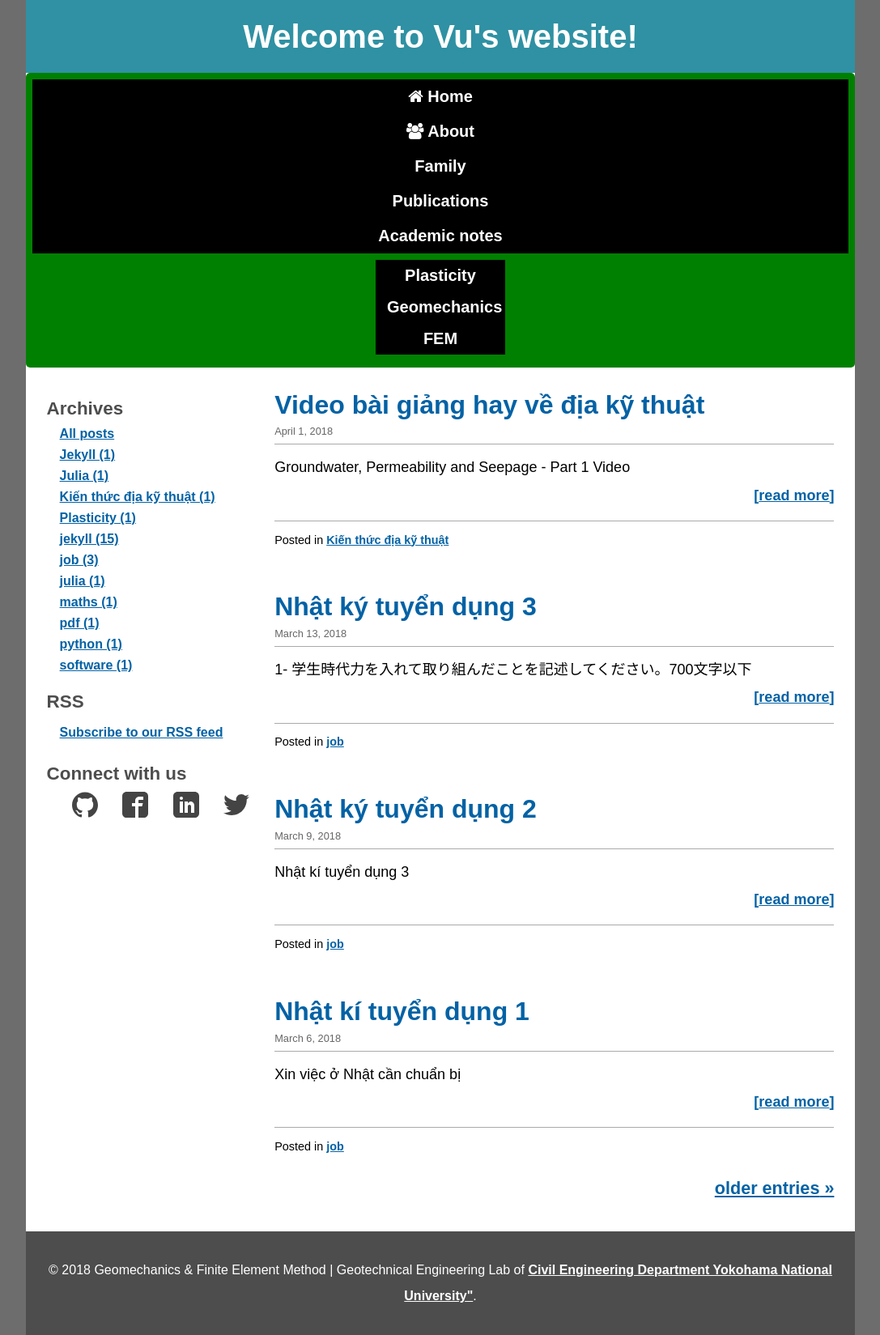
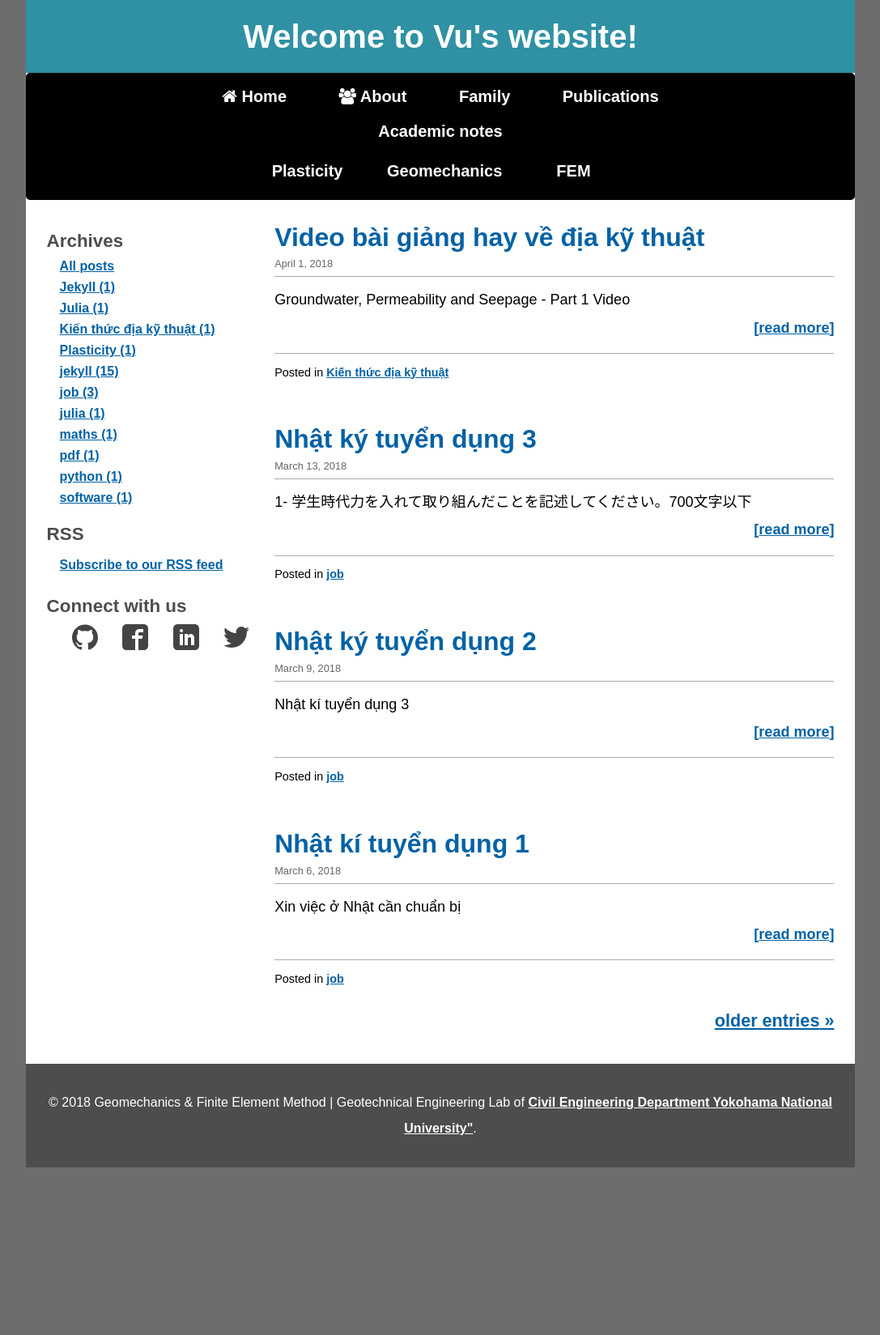
Before and after one commit to quangvunp/geomechanics, a Jekyll site: the page built from index.html, in a window 1280 px wide. Shown: the whole page at 81% size, without its empty margins (96-1183 px from the left). Built offline with Jekyll 4.4.1, drawn with Linux system fonts in a browser that asks for light colours; the list of posts is cut into pages by our own code; after the commit the page ends 1442 px from its top, so only the background shows below that.

Commit message:
Update main.css

```diff
--- a/css/main.css
+++ b/css/main.css
@@ -16,7 +16,7 @@
    top navigation styles
 -----------------------------------------------------*/
 #navbar ul {
-	background-color: green;/* #000;*/
+	background-color: #000;
 	list-style-type: none;
 	text-align: center;
 	margin: 0px;
@@ -24,12 +24,12 @@
 	padding: 8px;
 
 }
-/*
+
 #navbar ul li {
 	display: inline-block;
 	position: relative;
 }
-*/
+
 
 #navbar ul li ul {
 	display: none；
```
